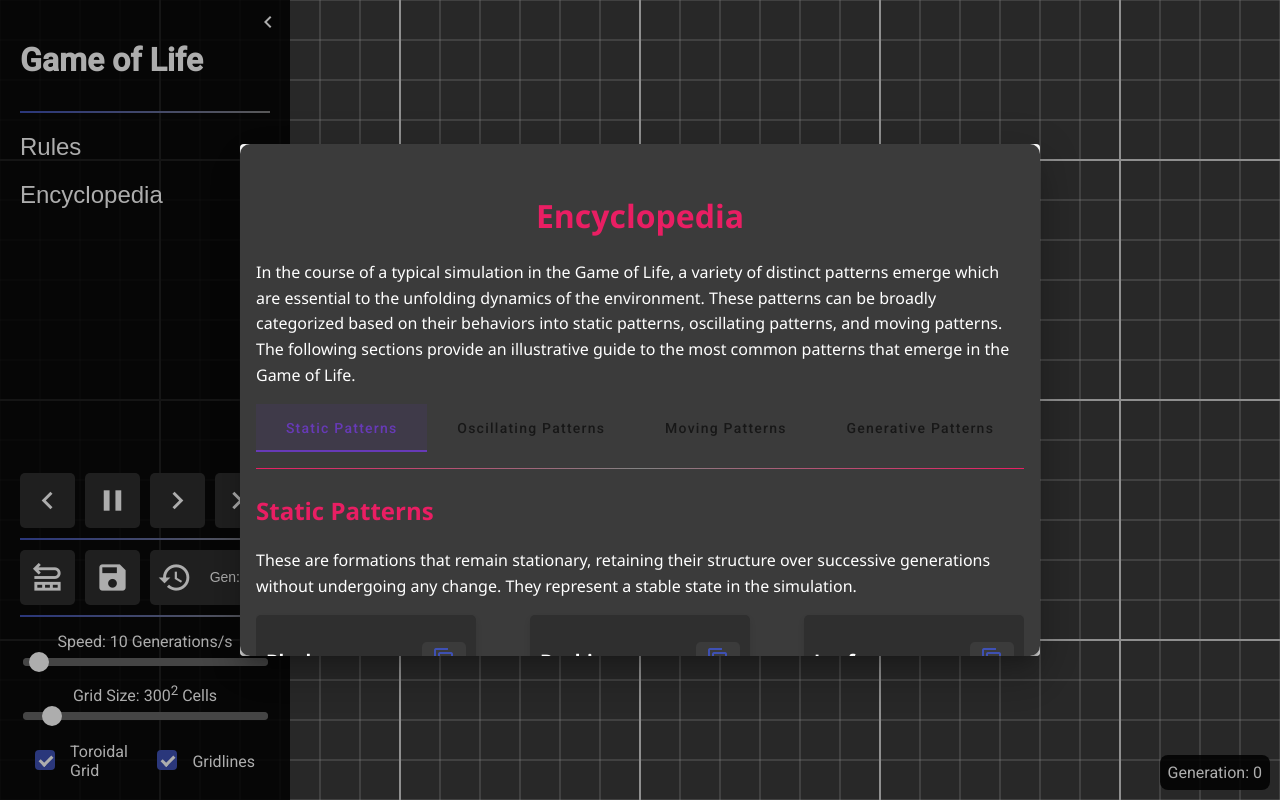
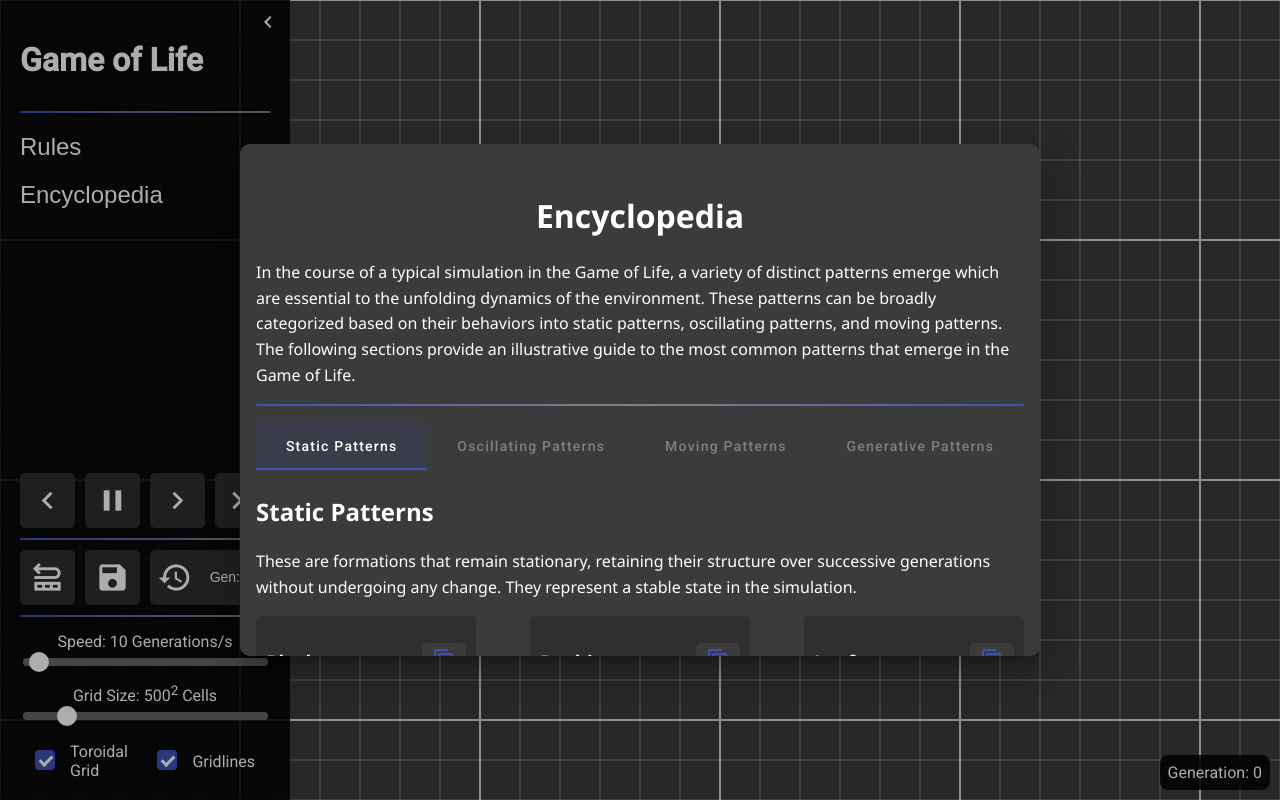
Before and after one commit to LeonGoergen/GameOfLife, an Angular app: page / in a window 1280 px wide. Both pictures are taken after a click on the button "Encyclopedia". Built offline with nearby package versions, Linux system fonts and the light colour scheme.

Commit message:
better angular component styling

```diff
--- a/src/app/app.constants.ts
+++ b/src/app/app.constants.ts
@@ -1,13 +1,13 @@
 export const GRID_CONSTANTS = {
   CANVAS_WIDTH: window.outerWidth,
   CANVAS_HEIGHT: window.outerHeight,
-  INIT_GRID_SIZE: 12_000,
+  INIT_GRID_SIZE: 20_000,
   MAX_GRID_SIZE: 120_000,
   MIN_GRID_SIZE: 2_000,
   CELL_SIZE: 40,
   MIN_ZOOM_LEVEL: 0.1,
   MAX_ZOOM_LEVEL: 2.0,
-  ZOOM_FACTOR: 0.005,
+  ZOOM_FACTOR: 0.0005,
   ZOOM_LEVEL_THRESHOLD: 0.9,
   PAN_DISTANCE_THRESHOLD: 5,
 };
--- a/src/app/grid/context-menu/context-menu.component.ts
+++ b/src/app/grid/context-menu/context-menu.component.ts
@@ -28,6 +28,8 @@ export class ContextMenuComponent {
   };
 
   insertRle(rleString: string): void {
+    rleString = rleString.replace(/\s+/g, '');
+
     if (this.isValidRle(rleString)) {
       this.dialogRef.close({ action: 'insert', rleString: rleString });
       this.isValidInput = true;
--- a/src/app/sidebar/encyclopedia/encyclopedia.component.css
+++ b/src/app/sidebar/encyclopedia/encyclopedia.component.css
@@ -19,13 +19,13 @@
   margin-bottom: 16px;
   font-size: 2em;
   text-align: center;
-  color: var(--accent-color);
+  color: var(--text-color);
 }
 
 .heading {
   margin-bottom: 16px;
   font-size: 1.5em;
-  color: var(--accent-color);
+  color: var(--text-color);
 }
 
 .paragraph {
@@ -36,8 +36,8 @@
 
 .divider {
   border: 0;
-  height: 1px;
-  background-image: linear-gradient(to right, var(--accent-color), var(--divider-color), var(--accent-color));
+  height: 2px;
+  background-image: linear-gradient(to right, var(--primary-color), var(--divider-color), var(--primary-color));
   margin: 16px 0;
 }
 
@@ -99,7 +99,3 @@ button:hover {
 .pattern p {
   text-align: center;
 }
-
-::ng-deep .mat-tab-group .mat-tab-label {
-  color: white !important;
-}
--- a/src/app/sidebar/encyclopedia/encyclopedia.component.html
+++ b/src/app/sidebar/encyclopedia/encyclopedia.component.html
@@ -6,9 +6,10 @@
     The following sections provide an illustrative guide to the most common patterns that emerge in the Game of Life.
   </p>
 
-  <mat-tab-group class="mat-tab-group">
-    <mat-tab *ngFor="let category of categories" label="{{ category.title }}">
-      <hr class="divider">
+  <hr class="divider">
+  <mat-tab-group>
+    <mat-tab *ngFor="let category of categories" label="{{ category.title }}" class="mat-tab-label">
+
       <h2 class="heading">{{ category.title }}</h2>
       <p class="paragraph">{{ category.description }}</p>
       <div class="pattern-container">
--- a/src/styles.css
+++ b/src/styles.css
@@ -20,3 +20,24 @@ body {
 }
 
 html { height: 100%; }
+
+.mat-mdc-tab-group, .mat-mdc-tab-nav-bar {
+  --mdc-tab-indicator-active-indicator-color: #ffffff;
+  --mat-tab-header-disabled-ripple-color: rgba(0, 0, 0, 0.38);
+  --mat-tab-header-pagination-icon-color: #ffffff;
+
+  --mat-tab-header-inactive-label-text-color: grey;
+  --mat-tab-header-active-label-text-color: #ffffff;
+  --mat-tab-header-active-ripple-color: var(--primary-color);
+  --mat-tab-header-inactive-ripple-color: grey;
+  --mat-tab-header-inactive-focus-label-text-color: grey;
+  --mat-tab-header-inactive-hover-label-text-color: grey;
+  --mat-tab-header-active-focus-label-text-color: var(--text-color);
+  --mat-tab-header-active-hover-label-text-color: var(--primary-color);
+  --mat-tab-header-active-focus-indicator-color: var(--primary-color);
+  --mat-tab-header-active-hover-indicator-color: var(--primary-color);
+}
+
+.mat-mdc-dialog-container {
+  --mdc-dialog-container-color: transparent;
+}
```
